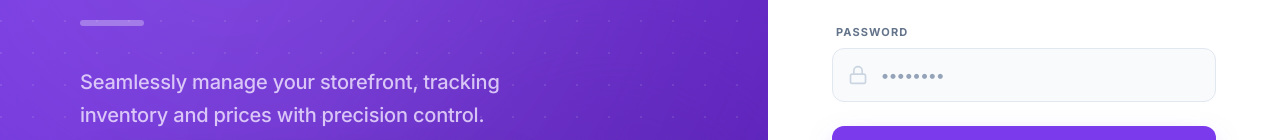
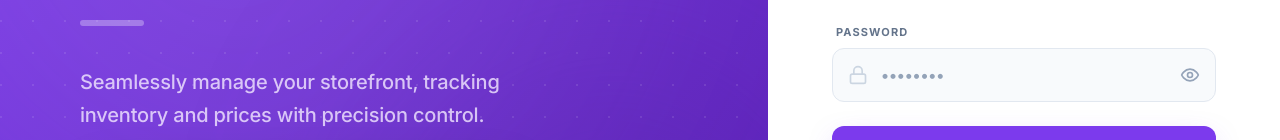
Before and after one commit to devfaizanarshad/BrandedUk_AdminPanel, a React (Vite) app: page / in a window 1280 px wide. Shown: the part 364-504 px from the top of the page. Built offline with nearby package versions, Linux system fonts and the light colour scheme.

Commit message:
Add password visibility toggle to login page

```diff
--- a/src/pages/Login.jsx
+++ b/src/pages/Login.jsx
@@ -5,13 +5,16 @@ import {
     ArrowRight,
     ShieldCheck,
     Shapes,
-    AlertCircle
+    AlertCircle,
+    Eye,
+    EyeOff
 } from 'lucide-react'
 
 const Login = ({ onLogin }) => {
     const [email, setEmail] = useState('')
     const [password, setPassword] = useState('')
     const [error, setError] = useState('')
+    const [showPassword, setShowPassword] = useState(false)
     const [loading, setLoading] = useState(false)
 
     const handleSubmit = async (e) => {
@@ -145,13 +148,20 @@ const Login = ({ onLogin }) => {
                                     <Lock className="h-5 w-5 text-slate-300 group-focus-within:text-[#7c3aed] transition-colors" />
                                 </div>
                                 <input
-                                    type="password"
+                                    type={showPassword ? "text" : "password"}
                                     required
                                     value={password}
                                     onChange={(e) => setPassword(e.target.value)}
-                                    className="block w-full pl-12 pr-4 py-3.5 bg-slate-50 border border-slate-200 rounded-xl focus:bg-white focus:border-[#7c3aed] focus:ring-4 focus:ring-[#7c3aed]/10 transition-all text-slate-900 placeholder-slate-400 font-semibold"
+                                    className="block w-full pl-12 pr-12 py-3.5 bg-slate-50 border border-slate-200 rounded-xl focus:bg-white focus:border-[#7c3aed] focus:ring-4 focus:ring-[#7c3aed]/10 transition-all text-slate-900 placeholder-slate-400 font-semibold"
                                     placeholder="••••••••"
                                 />
+                                <button
+                                    type="button"
+                                    onClick={() => setShowPassword(!showPassword)}
+                                    className="absolute inset-y-0 right-0 pr-4 flex items-center text-slate-400 hover:text-[#7c3aed] transition-colors"
+                                >
+                                    {showPassword ? <EyeOff className="h-5 w-5" /> : <Eye className="h-5 w-5" />}
+                                </button>
                             </div>
                         </div>
 
```
